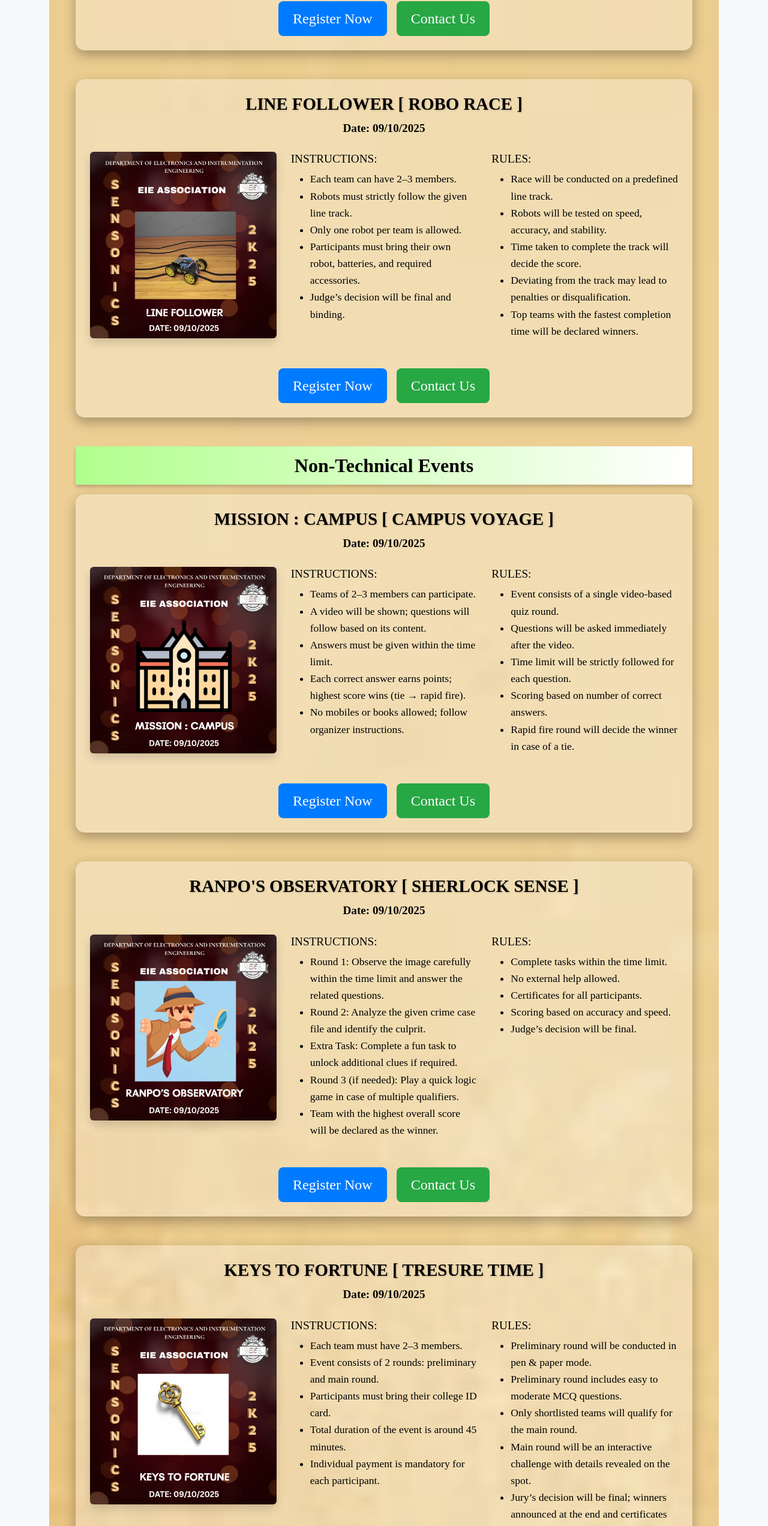
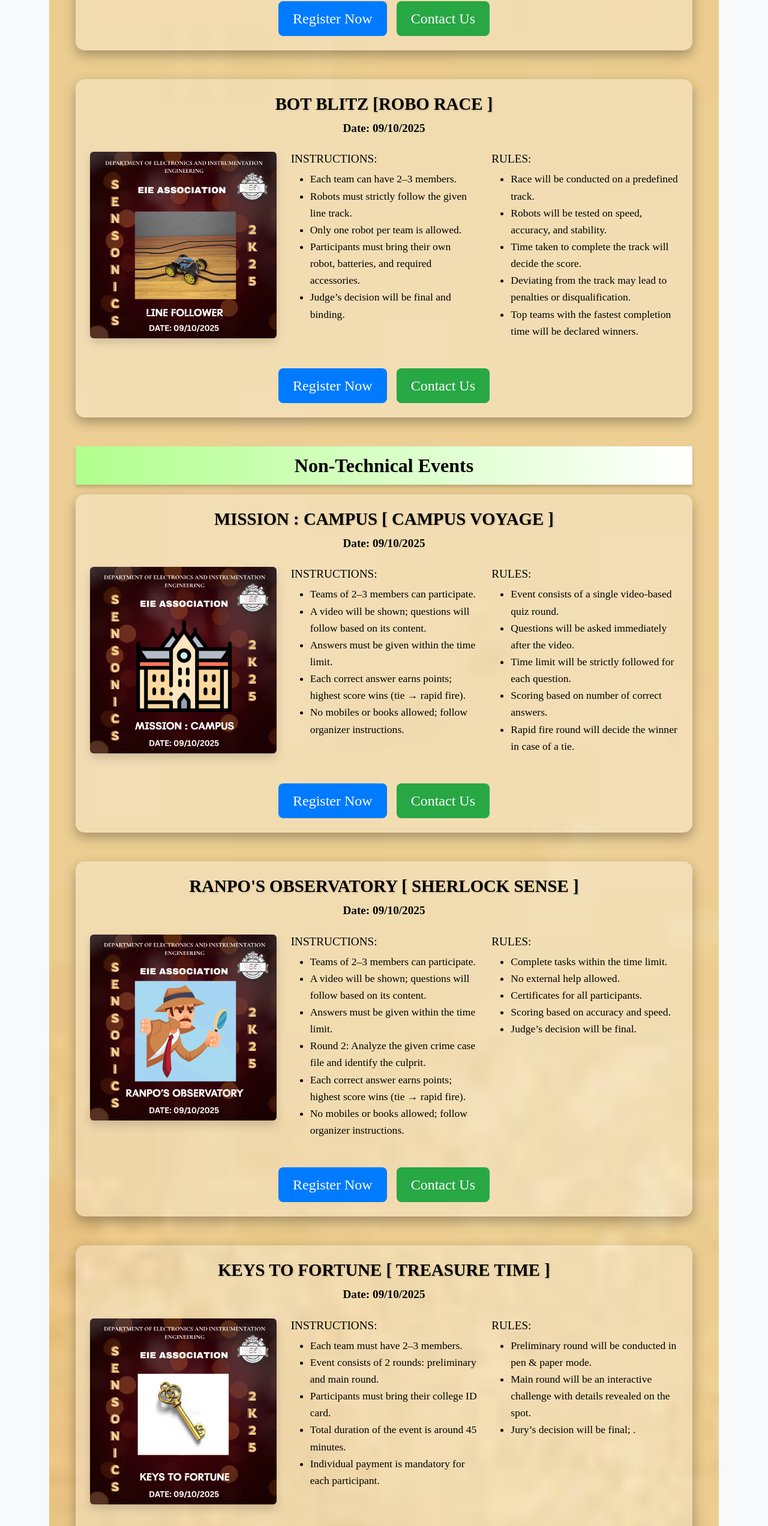
Before and after one commit to rishikeshwaran/sensonics, a React (Vite) app: page /events in a window 1280 px wide. Shown: the part 2139-4683 px from the top of the page at 60% size. Built offline with nearby package versions, Linux system fonts and the light colour scheme.

Commit message:
final commit

```diff
--- a/src/routes/Events.jsx
+++ b/src/routes/Events.jsx
@@ -89,7 +89,7 @@ format: [
     },
     {
       category: "Technical",
-      title: "LINE FOLLOWER [ ROBO RACE ]",
+      title: "BOT BLITZ [ROBO RACE  ]",
       date: "09/10/2025",
       image: "/CIRCUIT.png",
       registerLink: "https://forms.gle/xZ7a4kmXfQaVzJTg7",
@@ -102,7 +102,7 @@ format: [
   "Judge’s decision will be final and binding."
 ],
 format: [
-  "Race will be conducted on a predefined line track.",
+  "Race will be conducted on a predefined track.",
   "Robots will be tested on speed, accuracy, and stability.",
   "Time taken to complete the track will decide the score.",
   "Deviating from the track may lead to penalties or disqualification.",
@@ -118,7 +118,7 @@ format: [
       title: "MISSION : CAMPUS [ CAMPUS VOYAGE ]",
       date: "09/10/2025",
       image: "/MISSION CAMPUS.png",
-      registerLink: "https://forms.gle/ZKKAZAqGr6XvkWQ17",
+      registerLink: "https://forms.gle/gV8XBebbLsrZvLic8",
       contactLink: "/contact",
       instructions: [
   "Teams of 2–3 members can participate.",
@@ -145,11 +145,12 @@ format: [
       contactLink: "/contact",
 
       instructions: [
-  "Round 1: Observe the image carefully within the time limit and answer the related questions.",
+  "Teams of 2–3 members can participate.",
+  "A video will be shown; questions will follow based on its content.",
+  "Answers must be given within the time limit.",
   "Round 2: Analyze the given crime case file and identify the culprit.",
-  "Extra Task: Complete a fun task to unlock additional clues if required.",
-  "Round 3 (if needed): Play a quick logic game in case of multiple qualifiers.",
-  "Team with the highest overall score will be declared as the winner."
+  "Each correct answer earns points; highest score wins (tie → rapid fire).",
+  "No mobiles or books allowed; follow organizer instructions."
 ],
       format: [
   "Complete tasks within the time limit.",
@@ -158,11 +159,10 @@ format: [
   "Scoring based on accuracy and speed.",
   "Judge’s decision will be final."
 ]
-
     },
 {
       category: "Non-Technical",
-      title: "KEYS TO FORTUNE [ TRESURE TIME ]",
+      title: "KEYS TO FORTUNE [ TREASURE TIME ]",
       date: "09/10/2025",
       image: "/KEYS TO FORTUNE.png",
       registerLink: "https://forms.gle/3FcfBzdLLQij2fmSA",
@@ -176,10 +176,8 @@ format: [
 ],
 format: [
   "Preliminary round will be conducted in pen & paper mode.",
-  "Preliminary round includes easy to moderate MCQ questions.",
-  "Only shortlisted teams will qualify for the main round.",
   "Main round will be an interactive challenge with details revealed on the spot.",
-  "Jury’s decision will be final; winners announced at the end and certificates given to all participants."
+  "Jury’s decision will be final; ."
 ]
 
     },
@@ -198,8 +196,8 @@ format: [
   "Judge’s decision will be final and binding."
 ],
 format: [
-  "Round 1: Identify the movie details from movie scenes.",
-  "Round 2: Fill in the missing lyrics when displayed/played.",
+  "Round 1: Identify the song under different circumstances.",
+  "Round 2: Find in the missing lyrics when displayed/played.",
   "Top teams from Round 1 qualify for Round 2.",
   "Points awarded for each correct answer.",
   "Team with highest score will be the winner."
--- a/src/routes/Home.jsx
+++ b/src/routes/Home.jsx
@@ -85,13 +85,13 @@ const Home = () => {
     { img: tech1, title: "PAPERLOGUE", subtitle: "[PAPER PRESENTATION]", link: "/events" },
     { img: tech2, title: "CREATION UNLEASHED", subtitle: "[PROJECT PRESENTATION]", link: "/events" },
     { img: tech3, title: "CODE DEBUG CONSOLE", subtitle: "[PROGRAMMING CHALLENGE]", link: "/events" },
-    { img: tech4, title: "LINE FOLLOWER", subtitle: "[ROBO RACE]", link: "/events" },
+    { img: tech4, title: "BOT BLITZ", subtitle: "[ROBO RACE]", link: "/events" },
   ];
 
   const nonTechEvents = [
     { img: nonTech2, title: "MISSION : CAMPUS", subtitle: "[CAMPUS VOYAGE]", link: "/events" },
     { img: nonTech4, title: "RANPO'S OBSERVATORY", subtitle: "[SHERLOCK SENSE]", link: "/events" },
-    { img: nonTech1, title: "KEYS TO FORTUNE", subtitle: "[TRESURE TIME]", link: "/events" },
+    { img: nonTech1, title: "KEYS TO FORTUNE", subtitle: "[TREASURE TIME]", link: "/events" },
     { img: nonTech3, title: "RHYTHM RIDDLE", subtitle: "[MELODIA]", link: "/events" },
 
   ];
--- a/src/routes/Schedule.jsx
+++ b/src/routes/Schedule.jsx
@@ -90,13 +90,13 @@ export default function Schedule() {
           <div style={eventStyle}>CODE DEBUG CONSOLE: Programming Challenge</div>
 
           <div style={timeStyle}>10:45 AM</div>
-          <div style={eventStyle}>LINE FOLLOWER: Robo Race</div>
+          <div style={eventStyle}>BOT BLITZ: Robo Race</div>
 
           <div style={timeStyle}>12:15 PM - 01:15 PM</div>
           <div style={eventStyle}>LUNCH BREAK</div>
 
           <div style={timeStyle}>01:15 PM</div>
-          <div style={eventStyle}>CAMPUS : MISSION: Campus Voyage</div>
+          <div style={eventStyle}>MISSION : CAMPUS: Campus Voyage</div>
 
           <div style={timeStyle}>02:00 PM</div>
           <div style={eventStyle}>RANPO'S OBSERVATORY: Sherlock Sense</div>
@@ -105,7 +105,7 @@ export default function Schedule() {
           <div style={eventStyle}>RHYTHM RIDDLE: Melodia</div>
 
           <div style={timeStyle}>03:30 PM</div>
-          <div style={eventStyle}>KEYS TO FORTUNE: Tresure Time</div>
+          <div style={eventStyle}>KEYS TO FORTUNE: Treasure Time</div>
 
           <div style={timeStyle}>04:00 PM</div>
           <div style={eventStyle}>VALEDICTORY FUNCTION</div>
```
